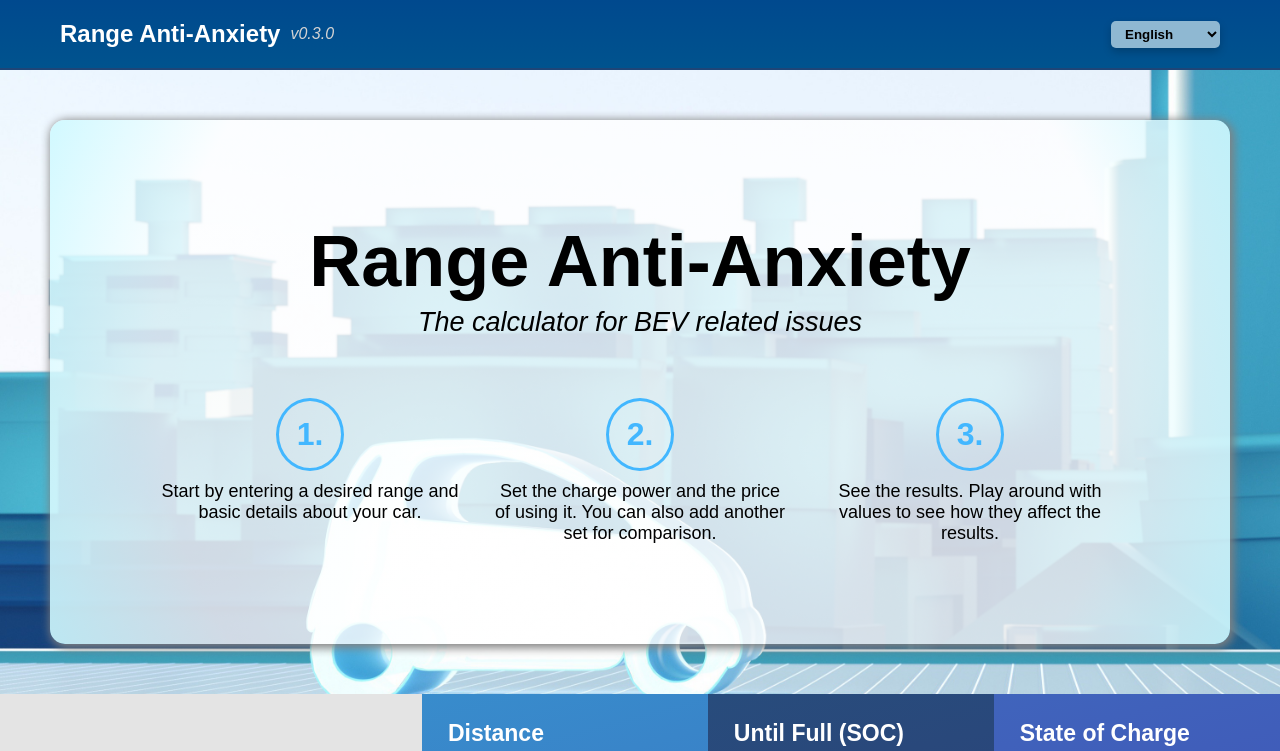
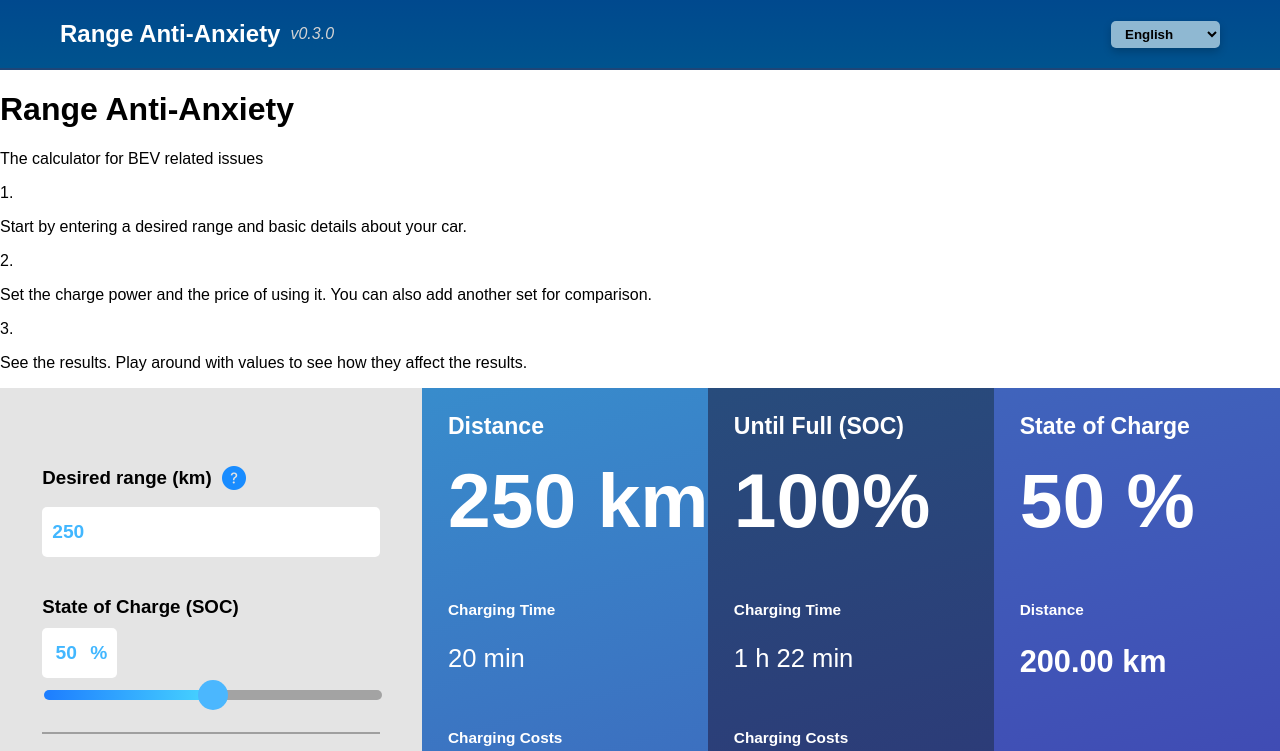
Before and after one commit to JeseGamerHD/BEV-calculator, a website with bundled scripts: page index.html in a window 1280 px wide. Shown: the top 751 px of the page. Built offline with nearby package versions, Linux system fonts and the light colour scheme; files whose address does not match are found by name.

Commit message:
Fix for first time use disappearing when resizing window, REMOVED OLD INTRO, fixed indentation in html

```diff
--- a/styles/main.css
+++ b/styles/main.css
@@ -92,106 +92,6 @@ body, html {
 #first-time-info-button:focus {
     outline: none;
     box-shadow: 0 0 0 2px rgba(255, 255, 255, 0.4);
-}
-
-/* TODO Either remove or new styling depending on which approach for tutorial is chosen */
-/* Div containing the whole introduction part */
-.introduction-container {
-    display: flex;
-    flex-direction: row;
-    padding: 50px;
-    justify-content: center;
-    align-items: center;
-    background-image: url("/images/IntroBackground.jpg");
-    background-position: center center;
-    background-size: cover;
-
-    /* Div wrapping the whole introduction part */
-    .introduction {
-        display: flex;
-        flex-direction: column;
-        width: 100%;
-        padding: 100px 50px 100px 50px;
-        row-gap: 60px;
-        font-size: large;
-        border: none;
-        border-radius: 15px;
-        box-shadow: 2px 2px 10px 2px gray;
-        background: rgb(0,224,255);
-        background: radial-gradient(circle, rgba(255,255,255, 0.8) 75%, rgba(206, 249, 255, 0.9) 100%);
-    }
-
-    /* Div containing the header and the paragraph (description) */
-    .introduction-title-container {
-        display: flex;
-        flex-direction: column;
-        text-align: center;
-        row-gap: 5px;
-
-        h1 {
-            font-size: 4em;
-        }
-
-        p {
-            font-style: italic;
-            font-size: 1.5em;
-        }
-    }
-
-    /* Div containing the "tutorial" part with the numbers and descriptions */
-    .introduction-tutorial {
-        display: flex;
-        flex-direction: row;
-        justify-content: center;
-        flex-wrap: wrap;
-        gap: 30px;
-    }
-
-    /* Div containing a number + description */
-    .step-container {
-        display: flex;
-        flex-direction: column;
-        align-items: center;
-        text-align: center;
-        row-gap: 10px;
-        max-width: 300px;
-        min-width: 200px;
-        flex-basis: 200px;
-        flex: 1;
-    }
-
-    /* Div containing the number */
-    .step {
-        width: 32px;
-        padding: 15px;
-        font-size: xx-large;
-        font-weight: bold;
-        text-align: center;
-        border-radius: 50%;
-        border: 3px solid var(--text-color-inputs);
-        color: var(--text-color-inputs);
-    }
-
-    h1, p {
-        margin: 0;
-    }
-}
-
-@media screen and (max-width: 900px) {
-
-    .introduction-container {
-
-        .introduction-title-container {
-            h1 {
-                font-size: 2.5em;
-            }
-
-            p {
-                font-size: 1em;
-            }
-        }
-    }
-
 }
 
 /* Div containing inputs and the results */
--- a/styles/results.css
+++ b/styles/results.css
@@ -1,15 +1,11 @@
 /* First-time-use overlay styling */
 .first-time-use {
-    top: 0;
-    left: 0;
     width: 100%;
-    height: 100%;
     background: linear-gradient(165deg, rgb(56,140,204) 0%, rgb(48,44,116) 100%);
     color: white;
     display: flex;
     justify-content: left;
     align-items: start;
-    z-index: 1000;
     text-align: left;
     overflow: auto; /* Allow scrolling on small screens */
 }
@@ -133,15 +129,6 @@
 
 /* Inputs and results wrap when screen not wide enough */
 @media screen and (max-width: 900px) {
-    .first-time-use {
-        top: 0;
-        left: 0;
-        width: 100%;
-        height: 100%;
-        min-height: 100vh;
-        display: none;
-    }
-
     .first-time-content {
         padding: 2rem;
         max-width: 90%; /* Adjust for mobile */
@@ -157,7 +144,6 @@
         text-transform: uppercase;
     }
     .results-content {
-        display: flex;
         flex-direction: column;
         width: 100%;
     }
```
Also changed, not shown: prototype.html (+30 -41 lines).
